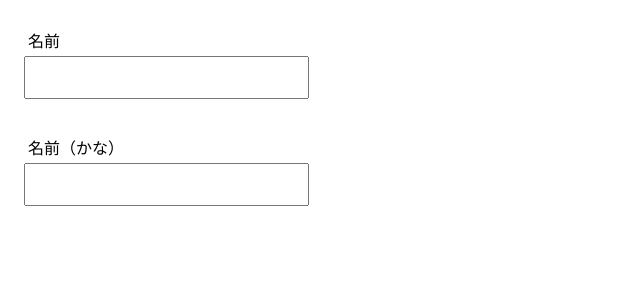
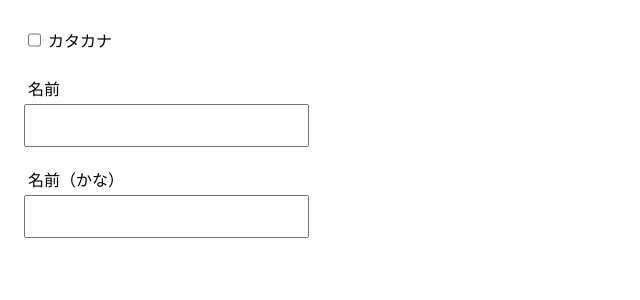
Before and after one commit to satohshi/svelte-autokana, a SvelteKit app: page / in a window 1280 px wide. Shown: the top 300 px of the page, without its empty margins (0-640 px from the left). Built offline with nearby package versions, Linux system fonts and the light colour scheme.

Commit message:
allow changing `katakana` option after initialization

```diff
--- a/src/lib/index.ts
+++ b/src/lib/index.ts
@@ -38,9 +38,6 @@ export function autoKana(
 	let converted = '' // 変換済みのかな
 	let pending = '' // 未確定のかな
 
-	// Svelte 4はbind前(i.e. kanaInputがundefined)にActionを呼んでしまうのため、bind後にupdate()でreassignできるようにする
-	let target = kanaInput
-
 	const toKatakana = (matches: string[]) => {
 		return matches.map((char) => {
 			return char === 'ー' ? char : String.fromCharCode(char.charCodeAt(0) + 96)
@@ -49,30 +46,35 @@ export function autoKana(
 
 	node.addEventListener('compositionupdate', (e) => {
 		const kana = e.data.match(HIRAGANA_REGEX) ?? []
-		if (kana.length !== e.data.length) return // 変換候補を選んでいる最中
+
+		// 変換候補を選んでいる最中
+		if (kana.length !== e.data.length) {
+			return
+		}
+
 		pending = (katakana ? toKatakana(kana) : kana).join('')
-		target.value = converted + pending
+		kanaInput.value = converted + pending
 	})
 
 	// 変換確定
 	node.addEventListener('compositionend', () => {
-		converted = target.value
+		converted = kanaInput.value
 		pending = ''
 	})
 
 	// 全部消したときは、かなも消す
 	node.addEventListener('input', () => {
 		if (node.value === '' && pending === '') {
-			target.value = ''
+			kanaInput.value = ''
 			converted = ''
 			pending = ''
 		}
 	})
 
 	return {
-		// Svelte 5では不要
-		update({ kanaInput }) {
-			target = kanaInput
+		update(newOptions) {
+			kanaInput = newOptions.kanaInput
+			katakana = newOptions.katakana ?? katakana
 		},
 	}
 }
--- a/src/routes/+page.svelte
+++ b/src/routes/+page.svelte
@@ -1,13 +1,19 @@
 <script lang="ts">
 	import { autoKana } from '$lib/index.js'
 
-	let kanaInput: HTMLInputElement
+	let kanaInput = $state<HTMLInputElement>()!
+	let katakana = $state(false)
 </script>
 
 <div>
+	<label style="display: flex;">
+		<input type="checkbox" bind:checked={katakana} />
+		<span>カタカナ</span>
+	</label>
+
 	<label>
 		<span>名前</span>
-		<input type="text" use:autoKana={{ kanaInput }} />
+		<input type="text" use:autoKana={{ kanaInput, katakana }} />
 	</label>
 
 	<label>
@@ -20,7 +26,7 @@
 	div {
 		display: flex;
 		flex-direction: column;
-		gap: 2rem;
+		gap: 1rem;
 		max-width: 20rem;
 		padding: 1rem;
 	}
```
Also changed, not shown: .changeset/dull-comics-search.md (added).
